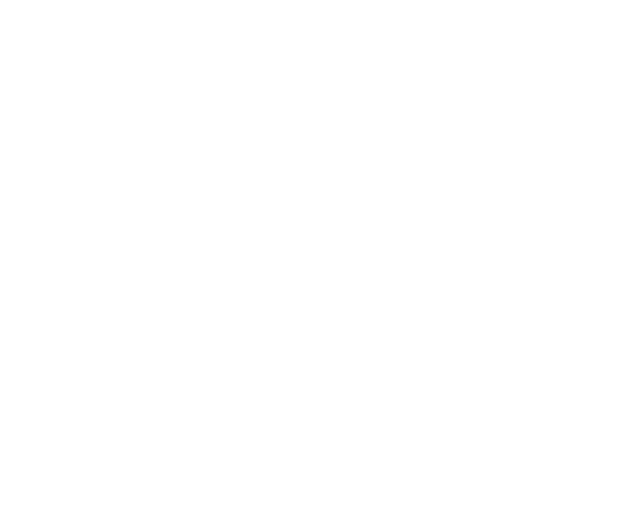
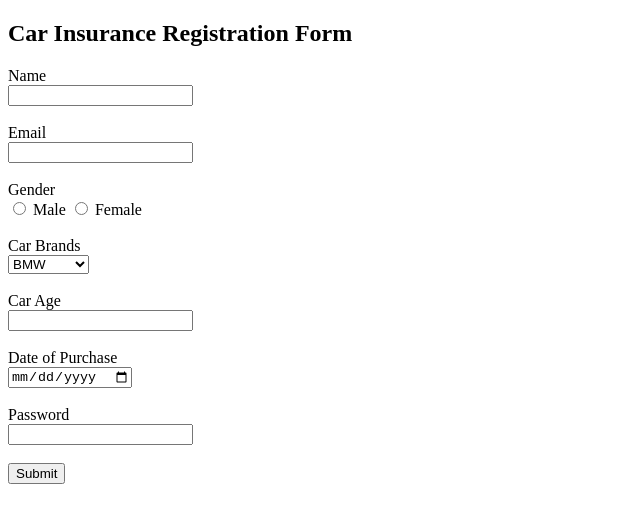
Before and after one commit to acciojob/car-insurance-form-atharvalonikar95, a website: page main.html in a window 1280 px wide. Shown: the whole page, without its empty margins (0-640 px from the left). Drawn offline with Linux system fonts and the light colour scheme.

Commit message:
created a submission

```diff
--- a/main.html
+++ b/main.html
@@ -1,16 +1,53 @@
 <!DOCTYPE html>
+<html>
+<head>
+    <title>Car Insurance Registration Form</title>
+</head>
+<body>
 
-<html>
+<h2>Car Insurance Registration Form</h2>
 
-<head>
-	<link rel="stylesheet" href="styles.css">
-</head>
+<form method="POST">
 
-<body>
-	<!-- the entire body must be written by student -->
-    <script type="text/javascript" src="./script.js">
-</script>
+    <label for="name">Name</label><br>
+    <input type="text" id="name" required>
+    <br><br>
+
+    <label for="email">Email</label><br>
+    <input type="email" id="email" required>
+    <br><br>
+
+    <label>Gender</label><br>
+    <input type="radio" id="male" name="gender" required>
+    <label for="male">Male</label>
+
+    <input type="radio" id="female" name="gender">
+    <label for="female">Female</label>
+    <br><br>
+
+    <label for="cars">Car Brands</label><br>
+    <select id="cars">
+        <option>BMW</option>
+        <option>Audi</option>
+        <option>Mercedez</option>
+    </select>
+    <br><br>
+
+    <label for="carage">Car Age</label><br>
+    <input type="number" id="carage" required>
+    <br><br>
+
+    <label for="dop">Date of Purchase</label><br>
+    <input type="date" id="dop" required>
+    <br><br>
+
+    <label for="password">Password</label><br>
+    <input type="password" id="password" required>
+    <br><br>
+
+    <button type="submit">Submit</button>
+
+</form>
 
 </body>
-
 </html>
```
